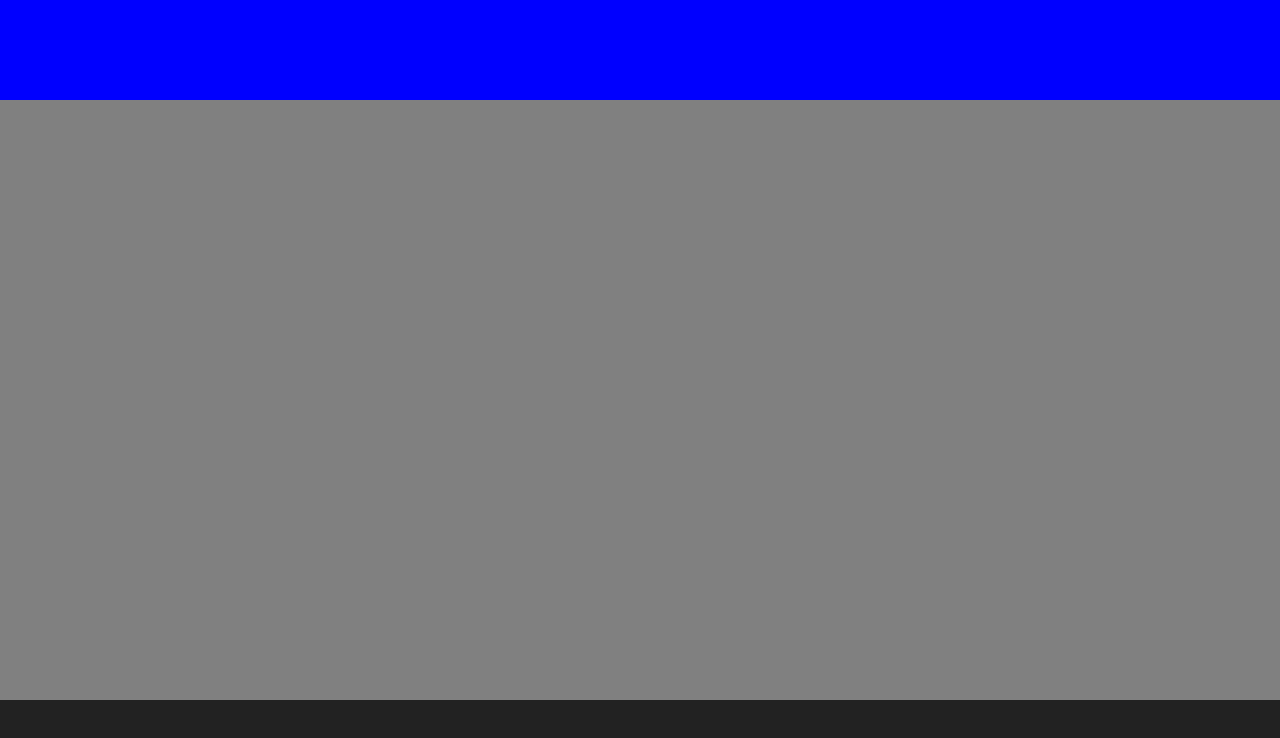
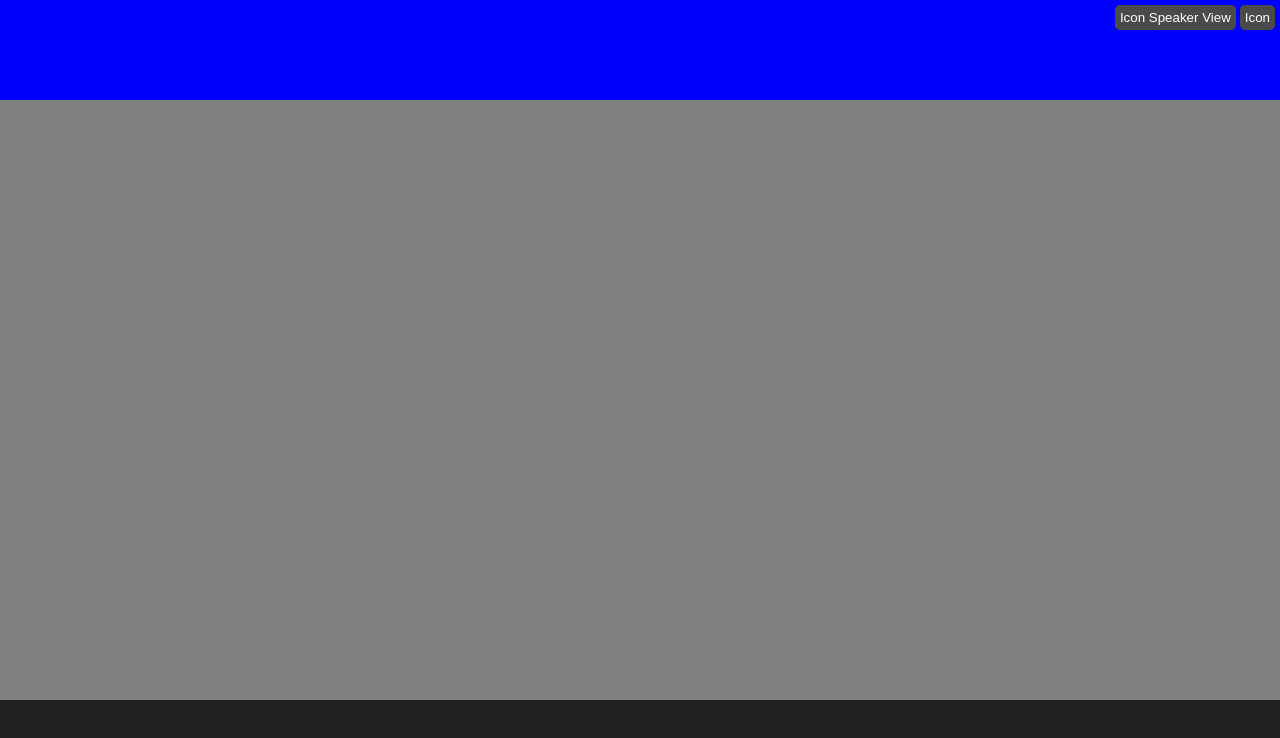
Before and after one commit to MattiaVolonterio/html-css-zoom, a plain HTML site: page index.html in a window 1280 px wide. Drawn offline with Linux system fonts and the light colour scheme.

Commit message:
feat: header button

```diff
--- a/css/style.css
+++ b/css/style.css
@@ -19,10 +19,26 @@ header {
   background-color: blue;
 }
 
+.button-container {
+  text-align: right;
+  padding-right: 5px;
+}
+
+.button-container button {
+  background-color: #4a4a4a;
+  color: #fefefe;
+  margin-top: 5px;
+  padding: 5px 5px;
+  border-radius: 5px;
+  border-style: none;
+}
+
 /* MAIN */
 
 .wrapper {
   height: calc(100vh - var(--header-height) - var(--footer-height));
+
+  overflow: hidden;
 
   background-color: grey;
 }
--- a/index.html
+++ b/index.html
@@ -19,10 +19,23 @@
   </head>
 
   <body>
-    <header></header>
+    <!-- Header -->
+    <header>
+      <div class="button-container">
+        <button>
+          <span>Icon</span>
+          <span>Speaker View</span>
+        </button>
+        <button>Icon</button>
+      </div>
+    </header>
+
+    <!-- Main -->
     <div class="wrapper">
       <main></main>
     </div>
+
+    <!-- Footer -->
     <footer></footer>
   </body>
 </html>
```
